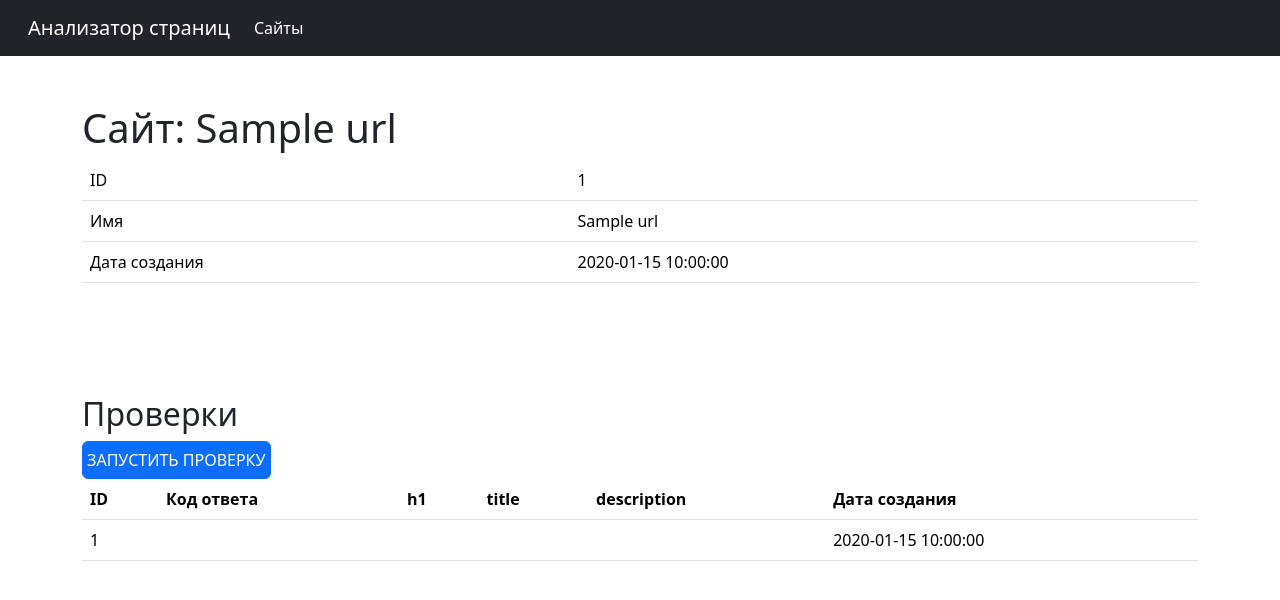
After one commit to Habited/python-project-83, a Flask app: page /urls/1/checks in a window 1280 px wide. The commit adds this page. Shown: the top 600 px of the page. Run offline with Flask 3, Linux system fonts and the light colour scheme; a database or web service that is not in the repository returns one stand-in record (values such as "Sample title"); some libraries are stand-ins or nearby versions.

Commit message:
added file: page_analyzer/templates/urls/checks.html; changet files: database.sql - changet the column created_ad -> created_at, page_analyzer/app.py - added the '/urls/<url_id>/checks' handler, page_analyzer/templates/index.html, page_analyzer/templates/urls/new.html, page_analyzer/tools.py - added function 'get_table_urls';

```diff
--- a/database.sql
+++ b/database.sql
@@ -1,5 +1,14 @@
-CREATE urls IF NOT EXISTS (
+CREATE TABLE IF NOT EXISTS urls (
     id BIGINT PRIMARY KEY GENERATED BY DEFAULT AS IDENTITY,
     name VARCHAR(255),
-    created_at TIMESTAMP DEFAULT NOW()
+    created_at DATE
 )
+
+CREATE TABLE IF NOT EXISTS url_checks (
+    id BIGINT PRIMARY KEY GENERATED BY DEFAULT AS IDENTITY,
+    url_id INTEGER,
+    status_code INTEGER,
+    h1 VARCHAR(255),
+    title VARCHAR(255),
+    description VARCHAR(255),
+    created_at DATE
--- a/page_analyzer/app.py
+++ b/page_analyzer/app.py
@@ -2,50 +2,79 @@ import os
 
 import validators
 from dotenv import load_dotenv
-from flask import Flask, flash, redirect, render_template, request, url_for
-
+from flask import Flask, flash, redirect,render_template, request, url_for, get_flashed_messages
+from datetime import date
 from .tools import DataBase
 
 load_dotenv()
 
 app = Flask(__name__)
 
+app.logger.setLevel("INFO")
 app.secret_key = os.getenv("SECRET_KEY")
 db = DataBase(os.getenv("DATABASE_URL"))
 
 
 @app.route("/")
 def index():
-    return render_template("index.html")
+    messages = get_flashed_messages()
+    return render_template("index.html", messages=messages)
 
 
 @app.route("/urls", methods=["GET"])
 def show_urls():
-    urls = db.get_all_urls()
+    urls = db.get_table_urls()
     return render_template("urls.html", urls=urls)
 
 
 @app.route("/urls", methods=["POST"])
 def new_url():
     url = request.form.get("url")
+    today = date.today()
     valid_url = validators.url(url)
     if not valid_url:
         flash("Некорректный URL")
         return redirect("/", code=302)
-    elif url in db.get_url(db.get_url_id()):
-        flash("Такой URL уже есть")
+    elif url in [url["name"] for url in db.get_all_urls()]:
+        flash("Страница уже существует")
         return redirect("/", code=302)
-    db.add_new_url(url)
+    db.add_new_url(url, today)
     flash("Корректный URL")
-    return redirect(url_for("show_url", url_id=db.get_url_id()))
+    return redirect(url_for("show_url",
+                            url_id=db.get_url_id()))
 
 
 @app.route("/urls/<int:url_id>")
 def show_url(url_id):
-    urls = db.get_url(url_id)
-    print(urls)
-    return render_template("urls/new.html", urls=urls)
+    url = db.get_url(url_id)
+    app.logger.info(f"{url}")
+    messages = get_flashed_messages()
+    return render_template("urls/new.html", url=url, messages=messages)
 
+
+@app.route("/urls/<int:url_id>/checks")
+def show_the_verification_status(url_id):
+    id = db.get_url_id()
+    url = db.get_url(id)
+    messages = get_flashed_messages()
+    return render_template("urls/checks.html", url=url, messages=messages)
+
+
+@app.route("/urls/checks", methods=["POST"])
+def new_ferification_url():
+    id = db.get_url_id()
+    url = db.get_url(id)
+    valid_url = True
+    if not valid_url:
+        flash("Проверка не пройдена")
+        return redirect("/status", code=302)
+    flash("Страница успешно проверена")
+    return redirect(url_for("show_the_verification_status", url_id=db.get_url_id()))
+
+
+@app.route("/status")
+def show_status():
+    render_template()
 
 if __name__ == "__main__":
     app.run(debug=True)
--- a/page_analyzer/templates/index.html
+++ b/page_analyzer/templates/index.html
@@ -21,10 +21,9 @@
           </div>
         </div>
       </nav>
-      <nav class="navbar navbar-expand-md navbar-white bg-ellow px-3">
-        <div class="container-fluid">
+      <nav class="navbar navbar-expand-md navbar-white bg-warming px-3">
+        <div class="container-fluid py-2">
           <div>
-            {% with messages = get_flashed_messages() %}
               {% if messages %}
                 {% for message in messages %}
                   {% if message == "Некорректный URL" %}
@@ -33,22 +32,28 @@
                   {% if message == "Корректный URL" %}
                   <h3 style="color: rgb(38, 218, 32);">{{ message }}</h3>
                   {% endif %}
-                {% if message == "Такой URL уже есть" %}
+                  {% if message == "Страница уже существует" %}
                   <h3 style="color: rgb(215, 218, 32);">{{ message }}</h3>
                   {% endif %}
-              {% endfor%}
+                  {% if message == "Проверка не пройдена" %}
+                  <h3 style="color: rgb(215, 218, 32);">{{ message }}</h3>
                   {% endif %}
-            {% endwith %}
+                  {% if message == "Страница успешно проверена" %}
+                  <h3 style="color: rgb(32, 196, 218);">{{ message }}</h3>
+                  {% endif %}
+                {% endfor %}
+              {% endif %}
           </div>
         </div>
       </nav>
     </header>
-    {% block main %}
-    {% block new %}
     <main class="flex-grow-1">
       <div class="container-lg mt-3">
         <div class="row gx-5">
           <div class="col">
+          {% block main %}
+          {% block new %}
+          {% block checks %}
             <h1>Анализатор страниц</h1>
             <p>Бесплатно проверяйте сайты на SEO-пригодность</p>
           </div>
@@ -56,11 +61,12 @@
         <form action="/urls " method="post" class="d-flex justify-content-center">
           <label for="text" class="visually-hidden">Url для проверки</label>
           <input type="text" name="url" placeholder="https://www.example.com" value="" class="form-control form-control-lg" required="">
-          <input type="submit" class="btn btn-primary  btn-lg ms-3 px-5 text-uppercase mx-3" value="Проверить">
+          <input type="submit" class="btn-primary btn-lg ms-3 px-5 text-uppercase mx-3" value="Проверить">
         </form>
       </div>
     </main>
+  </body>
     {% endblock %}
     {% endblock %}
-  </body>
+    {% endblock %}
 </html>
--- /dev/null
+++ b/page_analyzer/templates/urls/checks.html
@@ -0,0 +1,14 @@
+{% extends "urls/new.html" %}
+
+{% block checks %}
+<tbody>
+    <tr>
+        <td>{{ url.id }}</td>
+        <td></td>
+        <td></td>
+        <td></td>
+        <td></td>
+        <td>{{ url.created_at }}</td>
+    </tr>
+</tbody>
+{% endblock %}
--- a/page_analyzer/templates/urls/new.html
+++ b/page_analyzer/templates/urls/new.html
@@ -1,20 +1,46 @@
 {% extends "index.html" %}
-        {% block new %}
-        <div class="container-lg">
-            <h1>Сайт: {{ urls.name }}</h1>
+
+{% block new %}
+        <div class="container-lg px-0 pb-5">
+            <h1>Сайт: {{ url.name }}</h1>
             <table class="table">
                 <tr>
                     <td>ID</td>
-                    <td>{{ urls.id }}</td>
+                    <td>{{ url.id }}</td>
                 </tr>
                 <tr>
                     <td>Имя</td>
-                    <td>{{ urls.name }}</td>
+                    <td>{{ url.name }}</td>
                 </tr>
                 <tr>
                     <td>Дата создания</td>
-                    <td>{{ urls.created_at }}</td>
+                    <td>{{ url.created_at }}</td>
                 </tr>
             </table>
         </div>
-        {% endblock %}
+        <div class="container-lg mt-5 mb-4 px-0">
+            <div class="d-flex-wrap gap-4 justify-content-left">
+                <div>
+                    <h2>Проверки</h2>
+                </div>
+                <div>
+                    <form action="/urls/checks " method="post">
+                        <input type="submit" class="btn btn-primary  btn ms-0 px-1 text-uppercase mx-4" value="Запустить проверку">
+                    </form>
+                </div>
+            </div>
+            <table class="table">
+                <thead>
+                    <tr>
+                        <th scope="col">ID</th>
+                        <th scope="col">Код ответа</th>
+                        <th scope="col">h1</th>
+                        <th scope="col">title</th>
+                        <th scope="col">description</th>
+                        <th scope="col">Дата создания</th>
+                    </tr>
+                </thead>
+                {% block checks %}{% endblock %}
+            </table>
+        </div>
+{% endblock %}
--- a/page_analyzer/tools.py
+++ b/page_analyzer/tools.py
@@ -9,9 +9,9 @@ class DataBase:
         self.__conn = psycopg2.connect(self.data_base_url)
         self.__cur = self.__conn.cursor(cursor_factory=RealDictCursor)
 
-    def get_all_urls(self) -> list[dict]:
+    def get_table_urls(self) -> list[dict]:
         try:
-            self.__cur.execute("SELECT id, name FROM urls ORDER BY id  DESC;")
+            self.__cur.execute("SELECT id, name, created_ad FROM urls ORDER BY id  DESC;")
             urls = self.__cur.fetchall()
             return urls
         except Exception as e:
@@ -37,13 +37,22 @@ class DataBase:
             print(e)
             return dict()
 
-    def add_new_url(self, value) -> bool:
+    def add_new_url(self, value, date) -> bool:
         try:
             self.__cur.execute(
-                "INSERT INTO urls (name) VALUES (%s);",
-                (value,))
+                "INSERT INTO urls (name, created_ad) VALUES (%s, %s);",
+                (value, date))
             self.__conn.commit()
             return True
         except Exception as e:
             print(e)
             self.__conn.rollback()
+
+    def get_all_urls(self) -> list[dict]:
+        try:
+            self.__cur.execute("SELECT name FROM urls;")
+            urls = self.__cur.fetchall()
+            return urls
+        except Exception as e:
+            print(e)
+            return []
```
Lines whose indentation alone changed are shown as unchanged.
